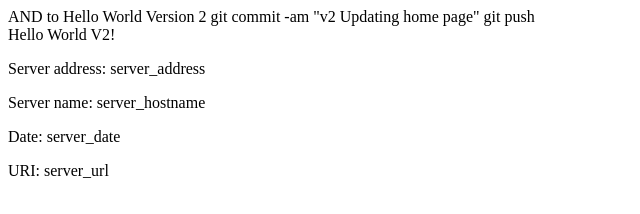
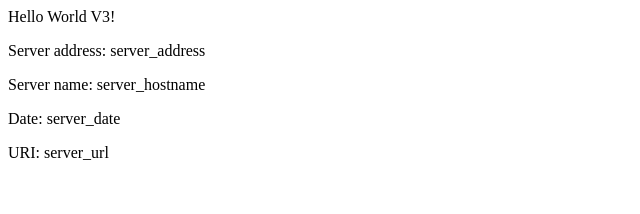
Before and after one commit to yunitasalim/eks-example, a plain HTML site: page src/index.html in a window 1280 px wide. Shown: the whole page, without its empty margins (0-640 px from the left). Drawn offline with Linux system fonts and the light colour scheme.

Commit message:
change v3

```diff
--- a/src/index.html
+++ b/src/index.html
@@ -1,12 +1,7 @@
 <head>
 <title>Hello World</title>
-</hhange the <title> AND <h> to Hello World Version 2
-
-	git commit -am "v2 Updating home page"
-	git push
-
 <div class="info">
-<h>Hello World V2!</h>
+<h>Hello World V3!</h>
 <p><span>Server&nbsp;address:</span> <span>server_address</span></p>
 <p><span>Server&nbsp;name:</span> <span>server_hostname</span></p>
 <p class="smaller"><span>Date:</span> <span>server_date</span></p>
```
